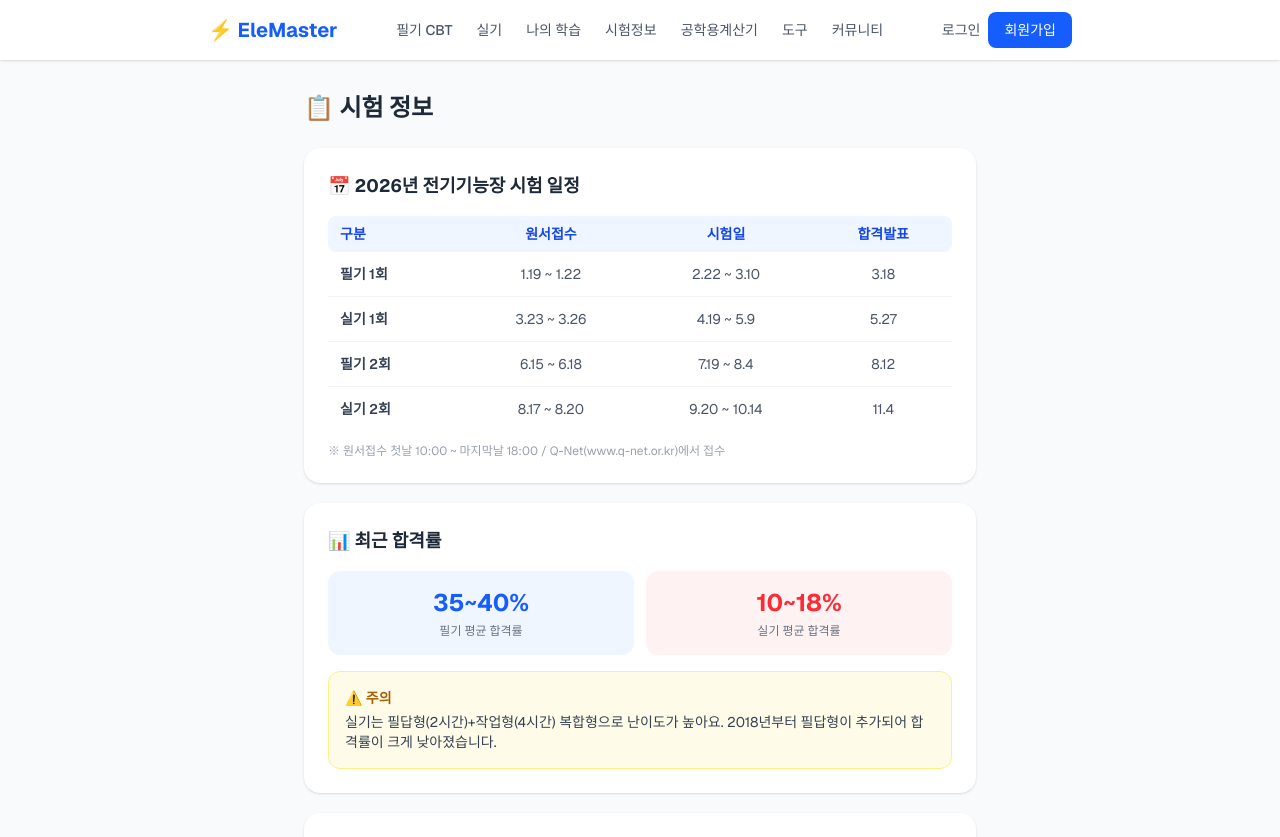
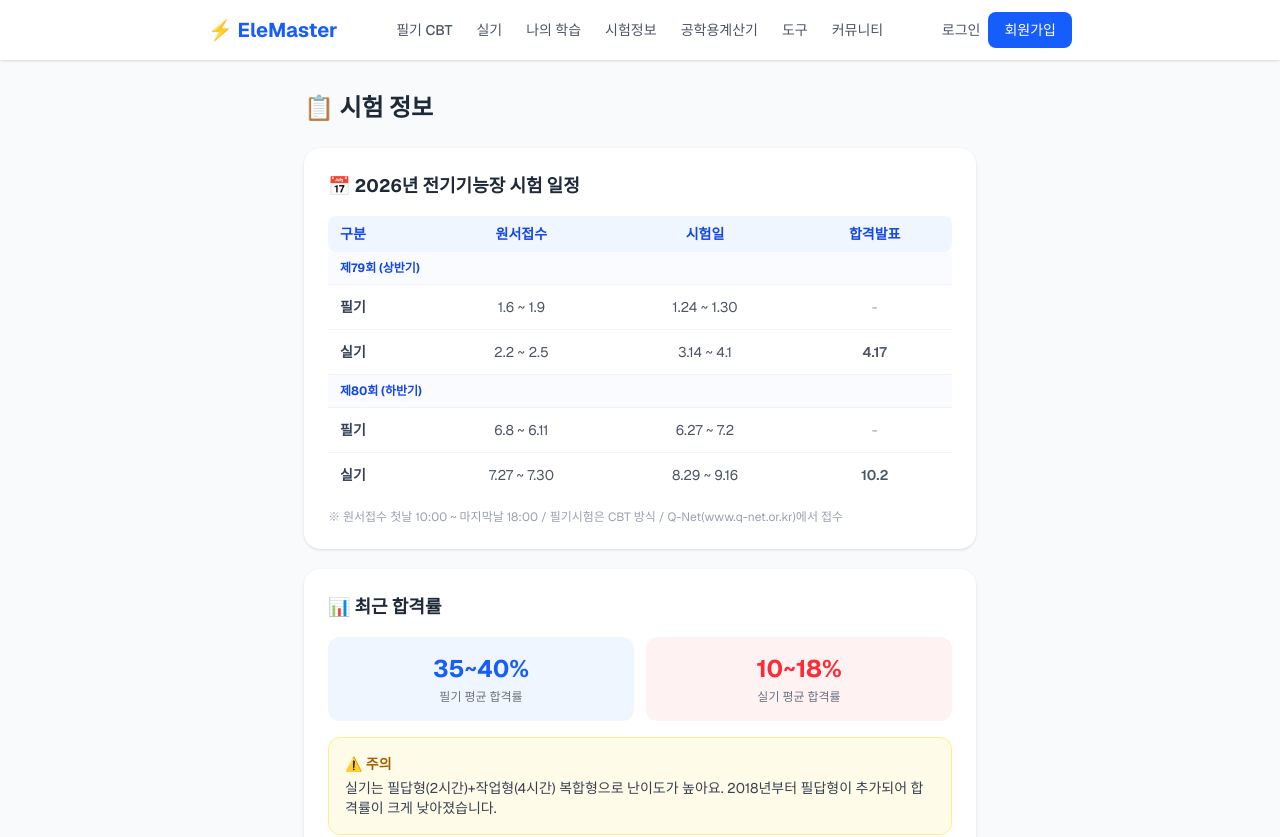
Before and after one commit to leeosan/elemaster, a Next.js app: page /exam-info in a window 1280 px wide. Shown: the top 837 px of the page. Built offline with nearby package versions, Linux system fonts and the light colour scheme; no server answers.

Commit message:
Revise exam info for 79th and 80th sessions
Updated exam information for the 79th and 80th sessions, including dates for written and practical exams.

```diff
--- a/src/app/exam-info/page.tsx
+++ b/src/app/exam-info/page.tsx
@@ -18,34 +18,40 @@ export default function ExamInfoPage() {
                 </tr>
               </thead>
               <tbody className="divide-y divide-gray-100">
-                <tr>
-                  <td className="px-3 py-3 font-semibold text-gray-700">필기 1회</td>
-                  <td className="px-3 py-3 text-center text-gray-600">1.19 ~ 1.22</td>
-                  <td className="px-3 py-3 text-center text-gray-600">2.22 ~ 3.10</td>
-                  <td className="px-3 py-3 text-center text-gray-600">3.18</td>
+                <tr className="bg-blue-50/40">
+                  <td colSpan={4} className="px-3 py-2 text-xs font-bold text-blue-700">제79회 (상반기)</td>
                 </tr>
                 <tr>
-                  <td className="px-3 py-3 font-semibold text-gray-700">실기 1회</td>
-                  <td className="px-3 py-3 text-center text-gray-600">3.23 ~ 3.26</td>
-                  <td className="px-3 py-3 text-center text-gray-600">4.19 ~ 5.9</td>
-                  <td className="px-3 py-3 text-center text-gray-600">5.27</td>
+                  <td className="px-3 py-3 font-semibold text-gray-700">필기</td>
+                  <td className="px-3 py-3 text-center text-gray-600">1.6 ~ 1.9</td>
+                  <td className="px-3 py-3 text-center text-gray-600">1.24 ~ 1.30</td>
+                  <td className="px-3 py-3 text-center text-gray-400">-</td>
                 </tr>
                 <tr>
-                  <td className="px-3 py-3 font-semibold text-gray-700">필기 2회</td>
-                  <td className="px-3 py-3 text-center text-gray-600">6.15 ~ 6.18</td>
-                  <td className="px-3 py-3 text-center text-gray-600">7.19 ~ 8.4</td>
-                  <td className="px-3 py-3 text-center text-gray-600">8.12</td>
+                  <td className="px-3 py-3 font-semibold text-gray-700">실기</td>
+                  <td className="px-3 py-3 text-center text-gray-600">2.2 ~ 2.5</td>
+                  <td className="px-3 py-3 text-center text-gray-600">3.14 ~ 4.1</td>
+                  <td className="px-3 py-3 text-center text-gray-600 font-semibold">4.17</td>
+                </tr>
+                <tr className="bg-blue-50/40">
+                  <td colSpan={4} className="px-3 py-2 text-xs font-bold text-blue-700">제80회 (하반기)</td>
                 </tr>
                 <tr>
-                  <td className="px-3 py-3 font-semibold text-gray-700">실기 2회</td>
-                  <td className="px-3 py-3 text-center text-gray-600">8.17 ~ 8.20</td>
-                  <td className="px-3 py-3 text-center text-gray-600">9.20 ~ 10.14</td>
-                  <td className="px-3 py-3 text-center text-gray-600">11.4</td>
+                  <td className="px-3 py-3 font-semibold text-gray-700">필기</td>
+                  <td className="px-3 py-3 text-center text-gray-600">6.8 ~ 6.11</td>
+                  <td className="px-3 py-3 text-center text-gray-600">6.27 ~ 7.2</td>
+                  <td className="px-3 py-3 text-center text-gray-400">-</td>
+                </tr>
+                <tr>
+                  <td className="px-3 py-3 font-semibold text-gray-700">실기</td>
+                  <td className="px-3 py-3 text-center text-gray-600">7.27 ~ 7.30</td>
+                  <td className="px-3 py-3 text-center text-gray-600">8.29 ~ 9.16</td>
+                  <td className="px-3 py-3 text-center text-gray-600 font-semibold">10.2</td>
                 </tr>
               </tbody>
             </table>
           </div>
-          <p className="text-xs text-gray-400 mt-3">※ 원서접수 첫날 10:00 ~ 마지막날 18:00 / Q-Net(www.q-net.or.kr)에서 접수</p>
+          <p className="text-xs text-gray-400 mt-3">※ 원서접수 첫날 10:00 ~ 마지막날 18:00 / 필기시험은 CBT 방식 / Q-Net(www.q-net.or.kr)에서 접수</p>
         </div>
 
         {/* 합격률 */}
```
